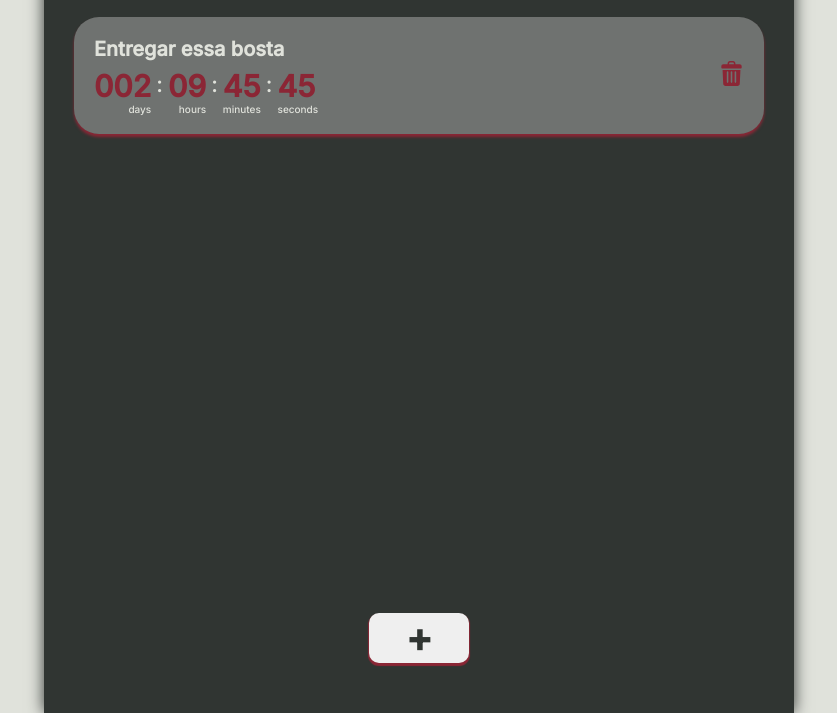
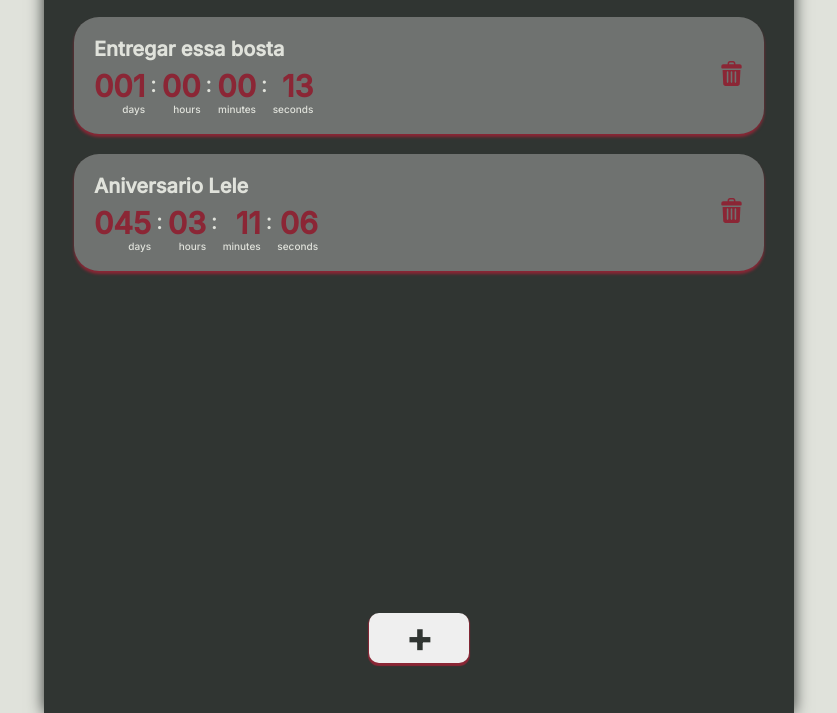
Before and after one commit to Tuliof210/HowManyLeft, a plain HTML site: page index.html in a window 1280 px wide. Both pictures are taken after a click on the button "Enter". Shown: the part 87-800 px from the top of the page, without its empty margins (221-1058 px from the left). Drawn offline with Linux system fonts and the light colour scheme.

Commit message:
counter working

```diff
--- a/index.html
+++ b/index.html
@@ -16,6 +16,7 @@
     <main></main>
 
     <script defer src="./scripts/utils.js"></script>
+    <script defer src="./scripts/list.js"></script>
     <script defer src="./scripts/index.js"></script>
   </body>
 </html>
--- a/scripts/index.js
+++ b/scripts/index.js
@@ -1,28 +1,5 @@
 const main = document.querySelector('main');
 const screens = {};
-//-------------------------------------------
-const reminders = [
-  {
-    id: '46543434',
-    title: 'Entregar essa bosta',
-    unstructuredDate: {
-      days: 1,
-      hours: 9,
-      minutes: 45,
-      seconds: 45,
-    },
-  },
-  {
-    id: '139539',
-    title: 'Aniversario Muzin',
-    unstructuredDate: {
-      days: 45,
-      hours: 3,
-      minutes: 11,
-      seconds: 28,
-    },
-  },
-];
 //-------------------------------------------
 (() => start())();
 function start() {
@@ -39,7 +16,7 @@ async function displayHome() {
 async function displayList() {
   if (screens['list']) main['innerHTML'] = screens['list'];
   else main['innerHTML'] = await fetchData('../templates/list.html', 'list');
-
+  console.log({ reminders });
   populateReminders();
 }
 async function displayEdit() {
@@ -47,9 +24,3 @@ async function displayEdit() {
   else main['innerHTML'] = await fetchData('../templates/edit.html', 'edit');
 }
 //============================================================================
-
-function populateReminders() {
-  let remindersHTML = ``;
-  reminders.forEach(reminder => {});
-  const listWrapper = document.querySelector('.list-main');
-}
--- /dev/null
+++ b/scripts/list.js
@@ -0,0 +1,133 @@
+const reminders = [
+  {
+    id: '46543434',
+    title: 'Entregar essa bosta',
+    date: '',
+    unstructuredDate: {
+      days: 1,
+      hours: 0,
+      minutes: 0,
+      seconds: 15,
+    },
+  },
+  {
+    id: '139539',
+    title: 'Aniversario Lele',
+    date: '',
+    unstructuredDate: {
+      days: 45,
+      hours: 3,
+      minutes: 11,
+      seconds: 8,
+    },
+  },
+];
+//-------------------------------------------
+//-------------------------------------------
+function populateReminders() {
+  let remindersHTML = ``;
+  reminders.forEach(reminder => {
+    reminder['counter'] = setCounter(reminder);
+    remindersHTML += `
+      <div id="reminder-row-${reminder.id}" class="reminder-row">
+        <div class="reminder-wrapper">
+          <h1 class="reminder-title">${reminder.title}</h1>
+          <div class="reminder-date">
+            <div class="days">
+              <div class="reminder-value">${turnIntoString(
+                reminder['unstructuredDate'].days,
+                3,
+                '0'
+              )}</div>
+              <div class="reminder-label">days</div>
+            </div>
+            <div class="separator">:</div>
+            <div class="hours">
+              <div class="reminder-value">${turnIntoString(
+                reminder['unstructuredDate'].hours,
+                2,
+                '0'
+              )}</div>
+              <div class="reminder-label">hours</div>
+            </div>
+            <div class="separator">:</div>
+            <div class="minutes">
+              <div class="reminder-value">${turnIntoString(
+                reminder['unstructuredDate'].minutes,
+                2,
+                '0'
+              )}</div>
+              <div class="reminder-label">minutes</div>
+            </div>
+            <div class="separator">:</div>
+            <div class="seconds">
+              <div class="reminder-value">${turnIntoString(
+                reminder['unstructuredDate'].seconds,
+                2,
+                '0'
+              )}</div>
+              <div class="reminder-label">seconds</div>
+            </div>
+          </div>
+        </div>
+        <div onclick="removeReminver(${reminder.id})" class="reminder-destroy">
+          <img src="../assets/icons/trash.svg" alt="Delete" />
+        </div>
+      </div>
+    `;
+  });
+  document.querySelector('.list-main').innerHTML = remindersHTML;
+}
+
+function setCounter(data) {
+  return setInterval(() => {
+    if (data['unstructuredDate'].seconds) {
+      data['unstructuredDate'].seconds -= 1;
+    } else if (data['unstructuredDate'].minutes) {
+      data['unstructuredDate'].seconds = 59;
+      data['unstructuredDate'].minutes -= 1;
+    } else if (data['unstructuredDate'].hours) {
+      data['unstructuredDate'].seconds = 59;
+      data['unstructuredDate'].minutes = 59;
+      data['unstructuredDate'].hours -= 1;
+    } else if (data['unstructuredDate'].days) {
+      data['unstructuredDate'].seconds = 59;
+      data['unstructuredDate'].minutes = 59;
+      data['unstructuredDate'].hours = 23;
+      data['unstructuredDate'].days -= 1;
+    } else destroyTimeOut(data);
+    updateValues(data['id'], data['unstructuredDate']);
+  }, 1000);
+}
+
+function updateValues(id, date) {
+  try {
+    document.querySelector(
+      `#reminder-row-${id} .reminder-wrapper .reminder-date .seconds .reminder-value`
+    ).innerHTML = turnIntoString(date.seconds, 2, '0');
+    document.querySelector(
+      `#reminder-row-${id} .reminder-wrapper .reminder-date .minutes .reminder-value`
+    ).innerHTML = turnIntoString(date.minutes, 2, '0');
+    document.querySelector(
+      `#reminder-row-${id} .reminder-wrapper .reminder-date .hours .reminder-value`
+    ).innerHTML = turnIntoString(date.hours, 2, '0');
+    document.querySelector(
+      `#reminder-row-${id} .reminder-wrapper .reminder-date .days .reminder-value`
+    ).innerHTML = turnIntoString(date.days, 3, '0');
+  } catch (e) {
+    reminders.forEach(destroyTimeOut);
+  }
+}
+
+function destroyTimeOut(item) {
+  clearInterval(item['counter']);
+  delete item['counter'];
+}
+
+function removeReminver(id) {
+  document.querySelector(`#reminder-row-${id}`).remove();
+  const index = reminders.findIndex(item => item.id == id);
+
+  destroyTimeOut(reminders[index]);
+  reminders.splice(index, 1);
+}
--- a/scripts/utils.js
+++ b/scripts/utils.js
@@ -1,4 +1,7 @@
 const delay = ms => new Promise(resolve => setTimeout(() => resolve(true), ms));
+
+const turnIntoString = (value, size, fill) =>
+  value.toString().padStart(size, fill);
 
 const fetchData = (path, key) =>
   fetch(path)
--- a/styles/list.css
+++ b/styles/list.css
@@ -16,6 +16,11 @@
   line-height: 1;
   font-size: 40px;
   width: 100px;
+}
+
+.list-main {
+  overflow: auto;
+  max-height: 75%;
 }
 
 .reminder-row {
@@ -43,6 +48,7 @@
   cursor: pointer;
 }
 .reminder-value {
+  text-align: right;
   margin-bottom: 3px;
   line-height: 1;
   font-size: 30px;
--- a/styles/style.css
+++ b/styles/style.css
@@ -48,3 +48,25 @@ main {
 .default-btn:active {
   filter: brightness(0.8);
 }
+
+/*SCROLLBAR*/
+/*====================================================*/
+.custom-scrollbar {
+  overflow-x: overlay;
+}
+.custom-scrollbar::-webkit-scrollbar {
+  width: 10px;
+}
+.custom-scrollbar::-webkit-scrollbar-thumb {
+  background-color: var(--antique-ruby);
+}
+.custom-scrollbar::-webkit-scrollbar-track {
+  background: transparent;
+}
+.custom-scrollbar::-webkit-scrollbar-track-piece:end {
+  background: transparent;
+}
+.custom-scrollbar::-webkit-scrollbar-track-piece:start {
+  background: transparent;
+}
+/*=====================================================*/
--- a/templates/list.html
+++ b/templates/list.html
@@ -1,37 +1,7 @@
 <div onclick="displayHome()" class="list-header">
   <img src="../assets/icons/previous.svg" alt="Backward" />
 </div>
-<div class="list-main">
-  <div id="252580" class="reminder-row">
-    <div class="reminder-wrapper">
-      <h1 class="reminder-title">Entregar essa bosta</h1>
-      <div class="reminder-date">
-        <div class="day">
-          <div class="reminder-value">002</div>
-          <div class="reminder-label">days</div>
-        </div>
-        <div class="separator">:</div>
-        <div class="hour">
-          <div class="reminder-value">09</div>
-          <div class="reminder-label">hours</div>
-        </div>
-        <div class="separator">:</div>
-        <div class="minute">
-          <div class="reminder-value">45</div>
-          <div class="reminder-label">minutes</div>
-        </div>
-        <div class="separator">:</div>
-        <div class="second">
-          <div class="reminder-value">45</div>
-          <div class="reminder-label">seconds</div>
-        </div>
-      </div>
-    </div>
-    <div class="reminder-destroy">
-      <img src="../assets/icons/trash.svg" alt="Delete" />
-    </div>
-  </div>
+<div class="list-main custom-scrollbar"></div>
+<div class="list-footer">
+  <button onclick="displayEdit()" class="default-btn add-btn">+</button>
 </div>
-<div class="list-footer">
-  <button class="default-btn add-btn">+</button>
-</div>
```
